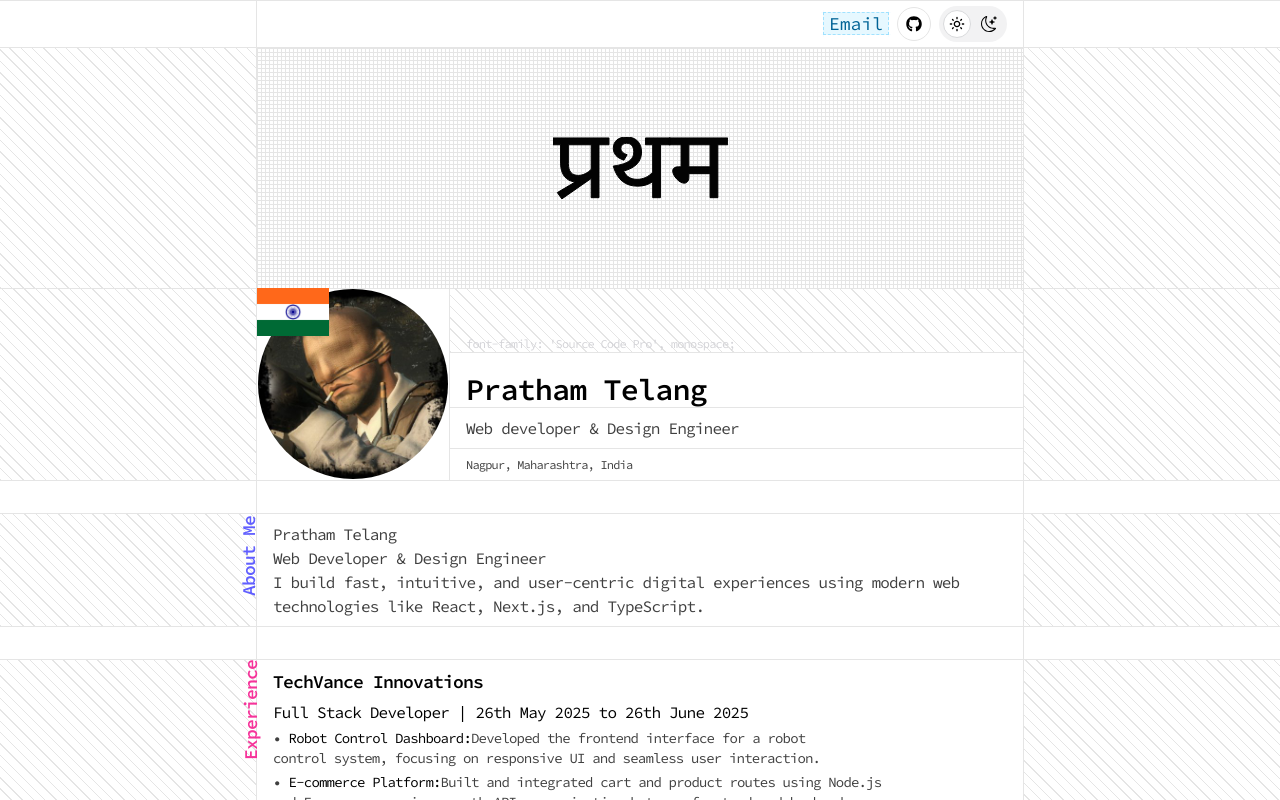
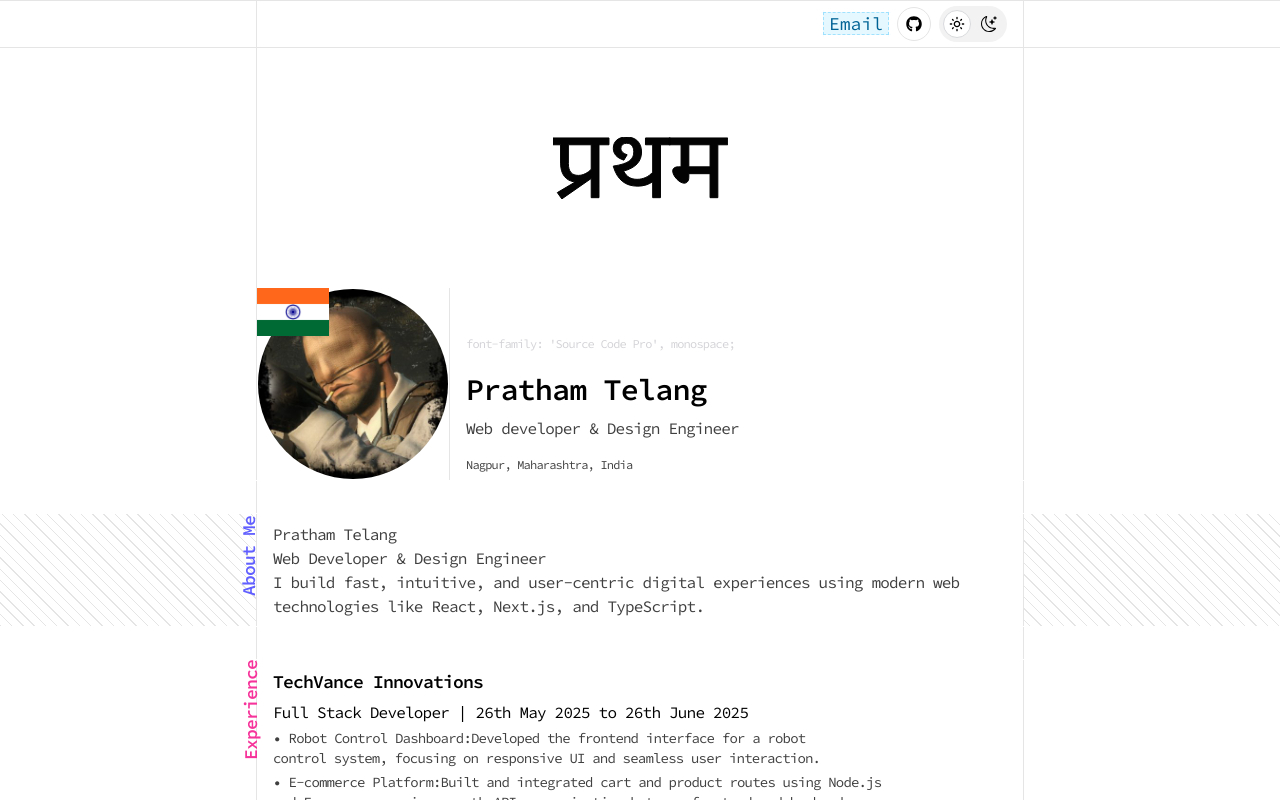
Before and after one commit to PrathamTelang/portfolio, a Next.js app: page / in a window 1280 px wide. Shown: the top 800 px of the page. Built offline with nearby package versions, Linux system fonts and the light colour scheme.

Commit message:
Refactor About component and update CSS variables
Simplified About component styles by consolidating background and border color variables. Removed redundant dark/light theme variables from globals.css and ensured consistent use of CSS custom properties for theming.

```diff
--- a/src/app/features/portfolio/components/About.tsx
+++ b/src/app/features/portfolio/components/About.tsx
@@ -1,16 +1,15 @@
 
 export const About = () => {
   return (
-    <div className="w-screen flex justify-center items-center bg-lightbg dark:bg-darkbg bg-[repeating-linear-gradient(45deg,var(--color-lightborder)_0_1px,transparent_1px_8px)]
-     dark:bg-[repeating-linear-gradient(45deg,var(--color-darkborder)_0_1px,transparent_1px_8px)]">
-      <div className="w-11/12 lg:w-3/5 relative bg-white border-x border-lightborder dark:bg-darkbg dark:border-darkborder
+    <div className="w-screen flex justify-center items-center bg-background bg-[repeating-linear-gradient(45deg,var(--color-border)_0_1px,transparent_1px_8px)]">
+      <div className="w-11/12 lg:w-3/5 relative border-x bg-background border-border
       ">
           <h2 className="text-xs font-semibold text-[#615FFF]
            transform -rotate-90  absolute sm:top-7 sm:-left-12 sm:text-lg top-5 -left-7.5
         ">About Me</h2>
 
 
-        <p className="text-secondary-text px-4 my-2 text-md dark:text-darksecondary-text">
+        <p className="text-secondary-text px-4 my-2 text-md ">
           Pratham Telang <br/>
 Web Developer & Design Engineer <br/>
 I build fast, intuitive, and user-centric digital experiences using modern web technologies like React, Next.js, and TypeScript.
--- a/src/app/globals.css
+++ b/src/app/globals.css
@@ -7,17 +7,7 @@ body {
     font-family: 'Source Code Pro', monospace;
 }
 
-@theme {
-    --color-darkbg: #030712;
-    --color-lightbg: #FFFFFF;
-    --color-darkborder: #1D202A;
-    --color-lightborder: #E5E5E5;
-    --color-primary-text: black;
-    --color-darkprimary-text: white;
-    --color-secondary-text: #404040;
-    --color-darksecondary-text: #99A1AF;
-    --color-primary: #00BCFF;
-}
+
 
 /* Default (light mode) scrollbar */
 ::-webkit-scrollbar {
@@ -69,6 +59,7 @@ body {
     --color-primary-foreground: var(--primary-text);
 
     --color-secondary: var(--secondary);
+    --color-secondary-text: var(--secondary-text);
     --color-secondary-foreground: var(--secondary-foreground);
 
     --color-muted: var(--muted);
```
